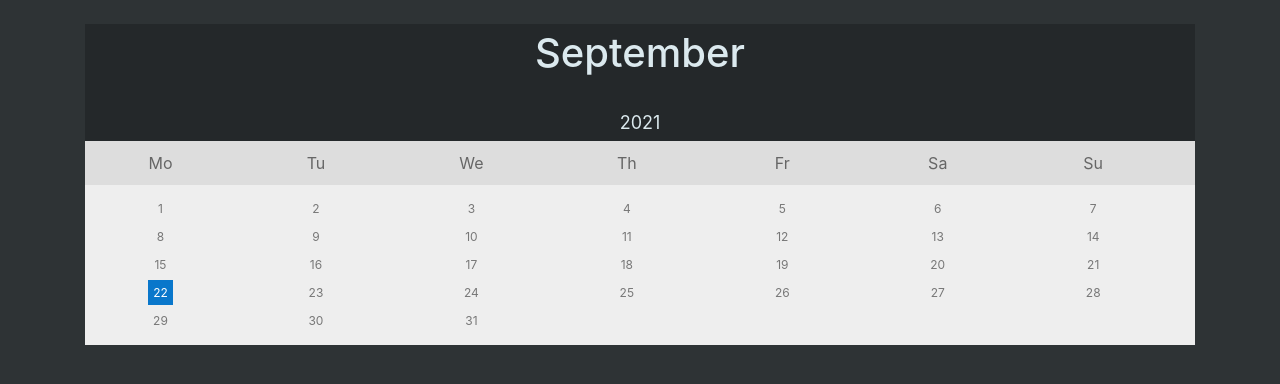
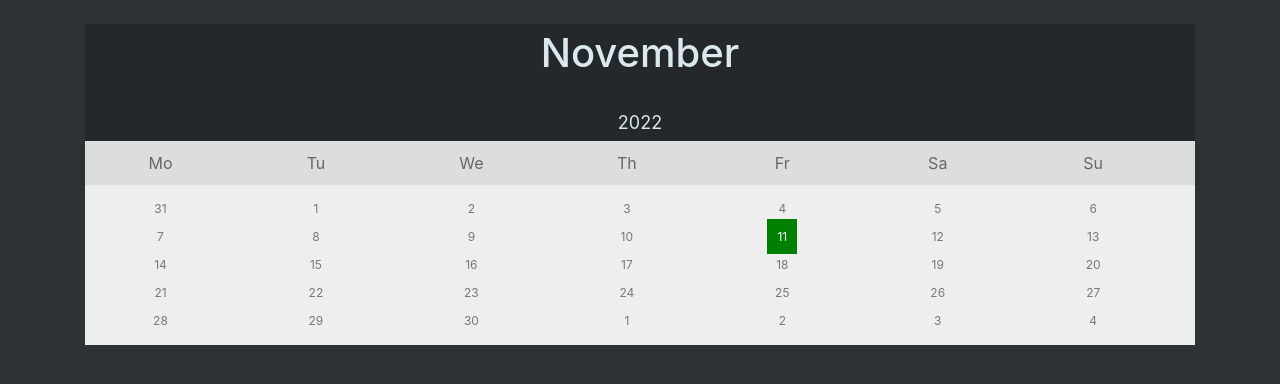
Before and after one commit to AidanInceer/MealMaker, a Flask app: page / in a window 1280 px wide. Shown: the part 62-446 px from the top of the page. Run offline with Flask 2, Linux system fonts and the light colour scheme; a user stored in the database is signed in; some libraries are stand-ins or nearby versions.

Commit message:
semi dynamic calendar on home page

```diff
--- a/mealmaker/models.py
+++ b/mealmaker/models.py
@@ -70,6 +70,7 @@ class MealStore(db.Model):
     meal_plan_link = db.Column(db.Integer, db.ForeignKey("meal_plan.id"))
     meal_plan_id = db.relationship("MealPlan")
 
+
 #  TO BE IMPLEMENTED
 class ShoppingList(db.Model):
     id = db.Column(db.Integer, primary_key=True)
@@ -79,9 +80,6 @@ class ShoppingList(db.Model):
     username = db.Column(db.String(200))
 
 
-
-
-
 class IngredientStore(db.Model):
     id = db.Column(db.Integer, primary_key=True)
     name = db.Column(db.String(200))
--- a/mealmaker/static/main.css
+++ b/mealmaker/static/main.css
@@ -195,7 +195,7 @@ ul.no-bullets {
 
 /* Highlight the "current" day */
 .days li .active {
-  padding: 5px;
-  background: #0977cb;
+  padding: 10px;
+  background: green;
   color: white !important
 }
--- a/mealmaker/templates/home.html
+++ b/mealmaker/templates/home.html
@@ -4,8 +4,8 @@
 <br>
   <div class="div-color-dark">
     <ul class="no-bullets">
-      <li style="text-align:center"><h1>September</h1><br>
-        <span style="font-size:18px">2021</span>
+      <li style="text-align:center"><h1>{{calendar_data['current_month_word']}}</h1><br>
+        <span style="font-size:18px">{{calendar_data['current_year']}}</span>
       </li>
     </ul>
   </div>
@@ -18,38 +18,25 @@
     <li>Sa</li>
     <li>Su</li>
   </ul>
+
+
   <ul class="days">
-    <li>1</li>
-    <li>2</li>
-    <li>3</li>
-    <li>4</li>
-    <li>5</li>
-    <li>6</li>
-    <li>7</li>
-    <li>8</li>
-    <li>9</li>
-    <li>10</li>
-    <li>11</li>
-    <li>12</li>
-    <li>13</li>
-    <li>14</li>
-    <li>15</li>
-    <li>16</li>
-    <li>17</li>
-    <li>18</li>
-    <li>19</li>
-    <li>20</li>
-    <li>21</li>
-    <li><span class="active">22</span></li>
-    <li>23</li>
-    <li>24</li>
-    <li>25</li>
-    <li>26</li>
-    <li>27</li>
-    <li>28</li>
-    <li>29</li>
-    <li>30</li>
-    <li>31</li>
+    {% for day in calendar_data['previous_month_list'] %}
+    <li>{{day}}</li>
+    {% endfor %}
+
+    {% for day in calendar_data['current_month_list'] %}
+      {% if day == calendar_data['current_day'] %}
+      <li><span class="active">{{day}}</span></li>
+      {% else %}
+      <li>{{day}}</li>
+      {% endif %}
+    {% endfor %}
+
+    {% for day in calendar_data['next_month_list'] %}
+    <li>{{day}}</li>
+    {% endfor %}
+
   </ul>
 
 {% endblock %}
--- a/mealmaker/views.py
+++ b/mealmaker/views.py
@@ -1,12 +1,13 @@
 import random
+from datetime import datetime, date, timedelta
+import calendar
 
 from flask import Blueprint, flash, redirect, render_template, request, url_for
 from flask_login import current_user, login_required
 
 from . import db
 from .forms import IngredientForm, NewMealForm, UpdateMealForm
-from .models import (Ingredient, IngredientStore, Meal, MealPlan, MealStore,
-                     ShoppingList)
+from .models import Ingredient, IngredientStore, Meal, MealPlan, MealStore, ShoppingList
 
 views = Blueprint("views", __name__)
 
@@ -14,7 +15,48 @@ views = Blueprint("views", __name__)
 @views.route("/", methods=["GET", "POST"])
 @login_required
 def home():
-    return render_template("home.html", user=current_user)
+    # Object preparation
+    now = datetime.now()
+    week_start_date = now - timedelta(days=now.weekday())
+    week_end_date = week_start_date + timedelta(days=6)
+    today = date.today()
+    no_days_curr_month = calendar.monthrange(datetime.now().year, datetime.now().month)[
+        1
+    ]
+    previous_month_word = (date.today().replace(day=1) - timedelta(days=1)).strftime(
+        "%B"
+    )
+    starting_weekday = datetime(today.year, today.month, 1).weekday()
+    end_weekday = datetime(today.year, today.month, no_days_curr_month).weekday()
+    no_days_previous_month = calendar.monthrange(
+        datetime.now().year, datetime.now().month - 1
+    )[1]
+
+    previous_month_list = [x + 1 for x in range(no_days_previous_month)][
+        -starting_weekday:
+    ]
+    current_month_list = [x + 1 for x in range(no_days_curr_month)]
+    next_month_list = [x + 1 for x in range((7-1-end_weekday))]
+
+    # Calendar object
+    calendar_data = {
+        "current_day": datetime.now().day,
+        "current_weekday": datetime.now().strftime("%A"),
+        "week_start_day": week_start_date.day,
+        "week_end_day": week_end_date.day,
+        "current_month_int": datetime.now().month,
+        "current_month_word": datetime.now().strftime("%B"),
+        "previous_month_word": previous_month_word,
+        "no_days_curr_month": no_days_curr_month,
+        "no_days_previous_month": no_days_previous_month,
+        "previous_month_list": previous_month_list,
+        "current_month_list": current_month_list,
+        "next_month_list": next_month_list,
+        "starting_weekday": starting_weekday,
+        "current_year": datetime.now().year,
+    }
+    print(next_month_list)
+    return render_template("home.html", user=current_user, calendar_data=calendar_data)
 
 
 @views.route("/meals", methods=["GET", "POST"])
@@ -135,7 +177,7 @@ def meal(id):
             }
             form.ingredient.append_entry(subform)
 
-        recipe_display = meal.recipe.replace('\r', '').split('\n')
+        recipe_display = meal.recipe.replace("\r", "").split("\n")
     return render_template(
         "meal.html",
         user=current_user,
@@ -144,7 +186,7 @@ def meal(id):
         ingredient=ingredient,
         legend="Update Meal",
         _template=template_form,
-        recipe_display=recipe_display
+        recipe_display=recipe_display,
     )
 
 
@@ -161,24 +203,28 @@ def delete_post(id):
 @views.route("/meal_planner", methods=["GET", "POST"])
 @login_required
 def meal_planner():
-    if request.method == 'POST':
-        if request.form['generate-meal-plan'] == 'Generate Meal Plan':
+    if request.method == "POST":
+        if request.form["generate-meal-plan"] == "Generate Meal Plan":
             meals = Meal.query.all()
             meals_list = [meal for meal in meals]
             meal_plan = [random.choice(meals_list) for _ in range(7)]
-            db.session.query(MealPlan).filter(MealPlan.username == current_user.id).delete()
+            db.session.query(MealPlan).filter(
+                MealPlan.username == current_user.id
+            ).delete()
             db.session.commit()
             for meal in meal_plan:
                 planned_meal = MealPlan(
-                    meal_name=meal.name,
-                    username=current_user.id,
-                    meal_link=meal.id
+                    meal_name=meal.name, username=current_user.id, meal_link=meal.id
                 )
                 db.session.add(planned_meal)
             db.session.commit()
-            return redirect(url_for("views.meal_planner", user=current_user, meal_plan=meal_plan))
-    elif request.method == 'GET':
-        checker = db.session.query(MealPlan).filter(MealPlan.username == current_user.id)
+            return redirect(
+                url_for("views.meal_planner", user=current_user, meal_plan=meal_plan)
+            )
+    elif request.method == "GET":
+        checker = db.session.query(MealPlan).filter(
+            MealPlan.username == current_user.id
+        )
         checker_list = [meal for meal in checker]
         if len(checker_list) == 0:
             meals = Meal.query.all()
@@ -199,53 +245,61 @@ def my_store():
     # Method to generate meals in the meal store
     stored_meals = {}
     for planned_meal in planned_meals:
-        if (planned_meal.meal_name in stored_meals) and (stored_meals[planned_meal.meal_name]['portion'] > 0):
+        if (planned_meal.meal_name in stored_meals) and (
+            stored_meals[planned_meal.meal_name]["portion"] > 0
+        ):
             stored_meals[planned_meal.meal_name] = {
                 "meal_id": planned_meal.id,
                 "meal_name": planned_meal.meal_name,
                 "username": planned_meal.username,
-                "portion":stored_meals[planned_meal.meal_name]['portion'] -1,
+                "portion": stored_meals[planned_meal.meal_name]["portion"] - 1,
                 "freezable": planned_meal.meal_id.freezable,
                 "time_to_go_off": planned_meal.meal_id.time_to_go_off,
-                }
-        elif (planned_meal.meal_name in stored_meals) and (stored_meals[planned_meal.meal_name]['portion'] == 0):
+            }
+        elif (planned_meal.meal_name in stored_meals) and (
+            stored_meals[planned_meal.meal_name]["portion"] == 0
+        ):
             stored_meals[planned_meal.meal_name] = {
                 "meal_id": planned_meal.id,
                 "meal_name": planned_meal.meal_name,
                 "username": planned_meal.username,
-                "portion":planned_meal.meal_id.portion - 1,
+                "portion": planned_meal.meal_id.portion - 1,
                 "freezable": planned_meal.meal_id.freezable,
                 "time_to_go_off": planned_meal.meal_id.time_to_go_off,
-                }
+            }
         elif planned_meal.meal_name not in stored_meals:
             stored_meals[planned_meal.meal_name] = {
                 "meal_id": planned_meal.id,
                 "meal_name": planned_meal.meal_name,
                 "username": planned_meal.username,
-                "portion":planned_meal.meal_id.portion - 1,
+                "portion": planned_meal.meal_id.portion - 1,
                 "freezable": planned_meal.meal_id.freezable,
                 "time_to_go_off": planned_meal.meal_id.time_to_go_off,
-                }
+            }
         else:
             pass
 
     # Update meals in the mealstore table
     db.session.query(MealStore).filter(MealStore.username == current_user.id).delete()
     for key, value in stored_meals.items():
-        if value['portion'] == 0:
+        if value["portion"] == 0:
             pass
         else:
             stored_meal = MealStore(
                 stored_mealname=key,
-                portion=value['portion'],
-                freezable=value['freezable'],
-                time_to_go_off=value['time_to_go_off'],
+                portion=value["portion"],
+                freezable=value["freezable"],
+                time_to_go_off=value["time_to_go_off"],
                 username=current_user.id,
-                meal_plan_link=value['meal_id']
-                )
+                meal_plan_link=value["meal_id"],
+            )
             db.session.add(stored_meal)
     db.session.commit()
-    meal_store_list = [(key,value['portion']) for key, value in stored_meals.items() if value['portion'] > 0]
+    meal_store_list = [
+        (key, value["portion"])
+        for key, value in stored_meals.items()
+        if value["portion"] > 0
+    ]
 
     return render_template(
         "my_store.html",
@@ -267,30 +321,34 @@ def shopping_list():
             ingredient_name = ingredient.name.lower()
             if ingredient_name in shopping_list:
                 shopping_list[ingredient_name] = {
-                    'name': ingredient_name,
-                    'id':ingredient.id,
-                    'amount':shopping_list[ingredient_name]['amount'] + ingredient.amount,
-                    'unit':ingredient.unit,
+                    "name": ingredient_name,
+                    "id": ingredient.id,
+                    "amount": shopping_list[ingredient_name]["amount"]
+                    + ingredient.amount,
+                    "unit": ingredient.unit,
                 }
             else:
                 shopping_list[ingredient_name] = {
-                    'name': ingredient_name,
-                    'id':ingredient.id,
-                    'amount':ingredient.amount,
-                    'unit':ingredient.unit,
+                    "name": ingredient_name,
+                    "id": ingredient.id,
+                    "amount": ingredient.amount,
+                    "unit": ingredient.unit,
                 }
 
     # Update meals in the mealstore table
-    db.session.query(ShoppingList).filter(ShoppingList.username == current_user.id).delete()
+    db.session.query(ShoppingList).filter(
+        ShoppingList.username == current_user.id
+    ).delete()
     for key, value in shopping_list.items():
         stored_meal = ShoppingList(
             name=key,
-            amount=value['amount'],
-            unit=value['unit'],
+            amount=value["amount"],
+            unit=value["unit"],
             username=current_user.id,
-            )
+        )
         db.session.add(stored_meal)
     db.session.commit()
 
-
-    return render_template("shopping_list.html", user=current_user, shopping_list=shopping_list)
+    return render_template(
+        "shopping_list.html", user=current_user, shopping_list=shopping_list
+    )
```
Also changed, not shown: mealmaker/forms.py (+13 -5 lines).
